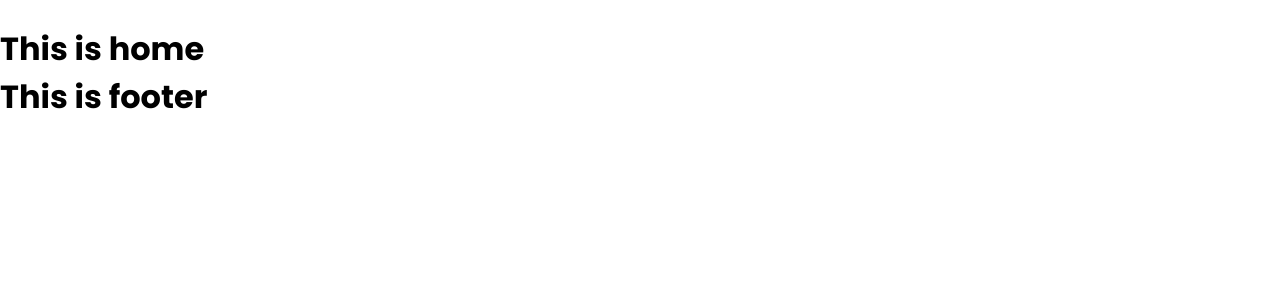
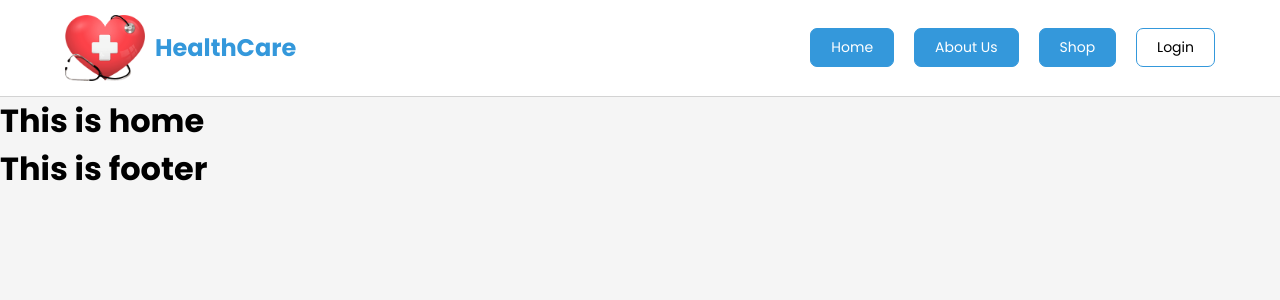
Before and after one commit to azizulwd/healthcare-related-website, a React (Create React App) app: page / in a window 1280 px wide. Shown: the top 300 px of the page. Built offline with nearby package versions, Linux system fonts and the light colour scheme.

Commit message:
header added

```diff
--- a/src/App.css
+++ b/src/App.css
@@ -13,6 +13,7 @@
 }
 body{
   font-family: 'Poppins', sans-serif;
+  background: #f5f5f5;
 }
 img{
   width: 100%;
--- a/src/Pages/Shared/Header/Header.css
+++ b/src/Pages/Shared/Header/Header.css
@@ -0,0 +1,36 @@
+.header {
+    background: #fff;
+    padding: 15px 0;
+    border-bottom: 1px solid lightgray;
+}
+.header_inner{
+    display: flex;
+    justify-content: space-between;
+    align-items: center;
+}
+.logo a{
+    display: flex;
+    align-items: center;
+    gap: 10px;
+    color: #3498db;
+}
+.logo img {
+    width: 80px;
+}
+.navigation_menu {
+    display: flex;
+    gap: 20px;
+}
+.navigation_menu a {
+    background: #3498db;
+    color: #fff;
+    border: 1px solid #3498db;
+    padding: 8px 20px;
+    border-radius: 7px;
+    font-size: 14px;
+}
+.navigation_menu a:last-child{
+    background: none;
+    color: #000;
+    border: 1px solid #3498db;
+}
--- a/src/Pages/Shared/Header/Header.js
+++ b/src/Pages/Shared/Header/Header.js
@@ -1,12 +1,23 @@
 import React from 'react';
 import './Header.css';
+import logo from '../../../images/logo.png';
+import { Link } from 'react-router-dom';
 
 const Header = () => {
     return (
         <div className="header">
             <div className="container header_inner">
                 <div className="logo">
-                    <img src="" alt="" />
+                    <Link to="/home">
+                        <img src={logo} alt="" />
+                        <h2>HealthCare</h2>
+                    </Link>
+                </div>
+                <div className="navigation_menu">
+                    <Link to="/home">Home</Link>
+                    <Link to="/aboutus">About Us</Link>
+                    <Link to="/shop">Shop</Link>
+                    <Link to="/login">Login</Link>
                 </div>
             </div>
         </div>
```
